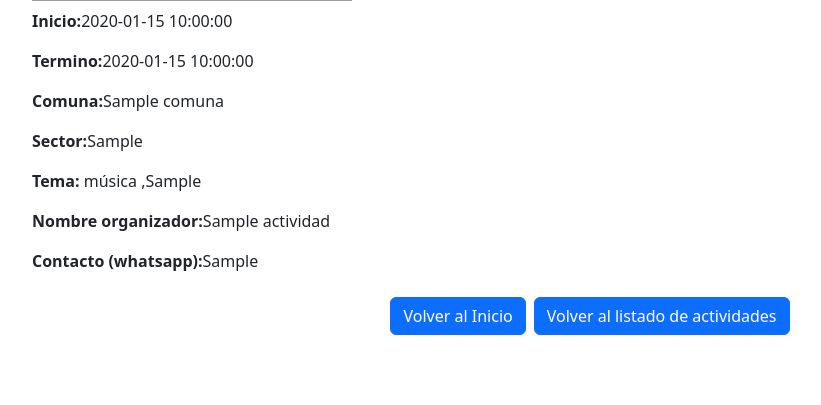
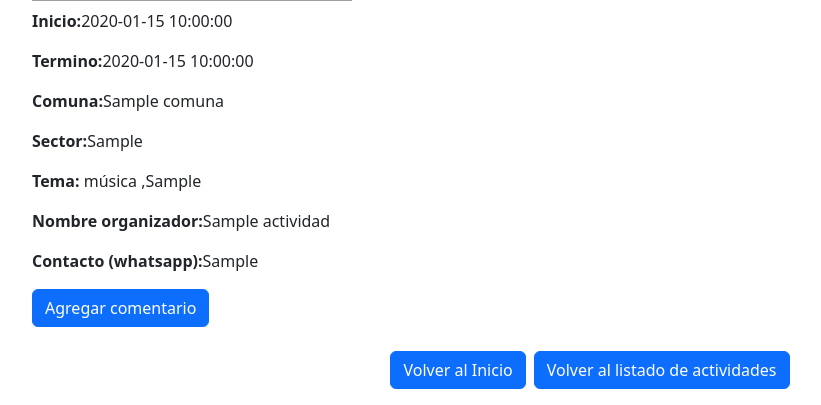
Before and after one commit to init-nahuel/desarrollo_web_nahuel_sanhueza, a Flask app: page /detalle-actividad/1 in a window 1280 px wide. Shown: the part 395-800 px from the top of the page, without its empty margins (50-871 px from the left). Run offline with Flask 3, Linux system fonts and the light colour scheme; tables that the repository leaves empty hold one stand-in row (values such as "Sample post"); grey boxes are pictures that could not be loaded.

Commit message:
feat: add new comentario form

```diff
--- /dev/null
+++ b/app/static/js/validacion_agregar_comentario.js
@@ -0,0 +1,91 @@
+const removeAlert = (elementId) => {
+  const alertElement = document.getElementById(elementId);
+  if (alertElement) {
+    alertElement.remove();
+  }
+};
+
+const showAlert = (element, alertId, message) => {
+  removeAlert(alertId);
+
+  const alertElement = document.createElement("p");
+  alertElement.id = alertId;
+  alertElement.innerText = message;
+  alertElement.style = "color: var(--bs-warning-text-emphasis)";
+  element.parentElement.appendChild(alertElement);
+};
+
+const validarComentario = () => {
+  const nombre = document.getElementById("nombreComentario");
+  const comentario = document.getElementById("comentario");
+
+  let isValid = true;
+
+  if (nombre.value.length < 3 || nombre.value.length > 80) {
+    showAlert(
+      nombre,
+      "alertNombreComentario",
+      "El nombre debe tener entre 3 y 80 caracteres."
+    );
+    isValid = false;
+  } else {
+    removeAlert("alertNombreComentario");
+  }
+
+  if (comentario.value.length < 5) {
+    showAlert(
+      comentario,
+      "alertComentario",
+      "El comentario debe tener al menos 5 caracteres."
+    );
+    isValid = false;
+  } else {
+    removeAlert("alertComentario");
+  }
+
+  return isValid;
+};
+
+const enviarComentario = async (event) => {
+  event.preventDefault();
+
+  if (!validarComentario()) {
+    return;
+  }
+
+  const form = event.target;
+  const formData = new FormData(form);
+
+  const data = {
+    nombreComentario: formData.get("nombreComentario"),
+    comentario: formData.get("comentario"),
+  };
+
+  try {
+    const response = await fetch(
+      "http://127.0.0.1:5000/post_agregar_comentario",
+      {
+        method: "POST",
+        headers: {
+          "Content-Type": "application/json",
+        },
+        body: JSON.stringify(data),
+      }
+    );
+
+    if (response.ok) {
+      const result = await response.json();
+      alert("Comentario enviado exitosamente.");
+      form.reset();
+    } else {
+      console.error("Error al enviar el comentario:", response.statusText);
+      alert("Hubo un error al enviar el comentario.", response.statusText);
+    }
+  } catch (error) {
+    console.error("Error de red:", error);
+    alert("Hubo un error de red.");
+  }
+};
+
+const agregarComentarioForm = document.getElementById("agregarComentarioForm");
+agregarComentarioForm.addEventListener("submit", enviarComentario);
--- a/app/templates/detalle-actividad.html
+++ b/app/templates/detalle-actividad.html
@@ -7,6 +7,8 @@
     <link href="https://cdn.jsdelivr.net/npm/bootstrap@5.3.0/dist/css/bootstrap.min.css" rel="stylesheet">
     <link href="https://cdn.jsdelivr.net/npm/bootstrap@5.3.3/dist/css/bootstrap.min.css" rel="stylesheet" integrity="sha384-QWTKZyjpPEjISv5WaRU9OFeRpok6YctnYmDr5pNlyT2bRjXh0JMhjY6hW+ALEwIH" crossorigin="anonymous">
     <script src="https://cdn.jsdelivr.net/npm/bootstrap@5.3.3/dist/js/bootstrap.bundle.min.js" integrity="sha384-YvpcrYf0tY3lHB60NNkmXc5s9fDVZLESaAA55NDzOxhy9GkcIdslK1eN7N6jIeHz" crossorigin="anonymous"></script>
+    <script src="https://cdn.jsdelivr.net/npm/@popperjs/core@2.11.8/dist/umd/popper.min.js"></script>
+    <script src="https://cdn.jsdelivr.net/npm/bootstrap@5.3.0/dist/js/bootstrap.min.js"></script>
 </head>
 <body>
     <header class="d-flex justify-content-center py-3">
@@ -70,6 +72,39 @@
                     {% if actividad.contactos.0 %}
                     <p><strong>Contacto ({{ actividad.contactos.0.nombre.value }}):</strong>{{ actividad.contactos.0.identificador }}</p>
                     {% endif %}
+
+
+                    <!-- Modal -->
+                    <div class="modal fade" id="popupModal" tabindex="-1" aria-labelledby="popupModalLabel" aria-hidden="true">
+                        <div class="modal-dialog">
+                        <div class="modal-content">
+                            <div class="modal-header">
+                            <h5 class="modal-title" id="popupModalLabel">Agregar Comentario</h5>
+                            <button type="button" class="btn-close" data-bs-dismiss="modal" aria-label="Close"></button>
+                            </div>
+                            <div class="modal-body">
+
+                            <form id="agregarComentarioForm" action="{{ url_for('main.post_agregar_comentario') }}" method="post">
+                                <div class="mb-3">
+                                <label for="nombreComentario" class="form-label">Nombre</label>
+                                <input type="text" class="form-control" id="nombreComentario" name="nombreComentario">
+                                </div>
+                                <div class="mb-3">
+                                <label for="comentario" class="form-label">Comentario</label>
+                                <textarea class="form-control" id="comentario" name="comentario" rows="4" cols="50"></textarea>
+                                </div>
+                                <button type="submit" class="btn btn-primary">Enviar</button>
+                            </form>
+
+                            </div>
+                        </div>
+                        </div>
+                    </div>
+
+                    <!-- boton para abrir modal agregar comentario -->
+                    <button type="button" class="btn btn-primary" data-bs-toggle="modal" data-bs-target="#popupModal">
+                        Agregar comentario
+                    </button>
                 </div>
             </div>
         </div>
@@ -78,5 +113,7 @@
             <a href="{{ url_for('main.listado_actividades') }}" class="btn btn-primary ms-2">Volver al listado de actividades</a>
         </div>
     </div>
+
+    <script src="{{ url_for('static', filename='js/validacion_agregar_comentario.js') }}"></script>
 </body>
 </html>
```
